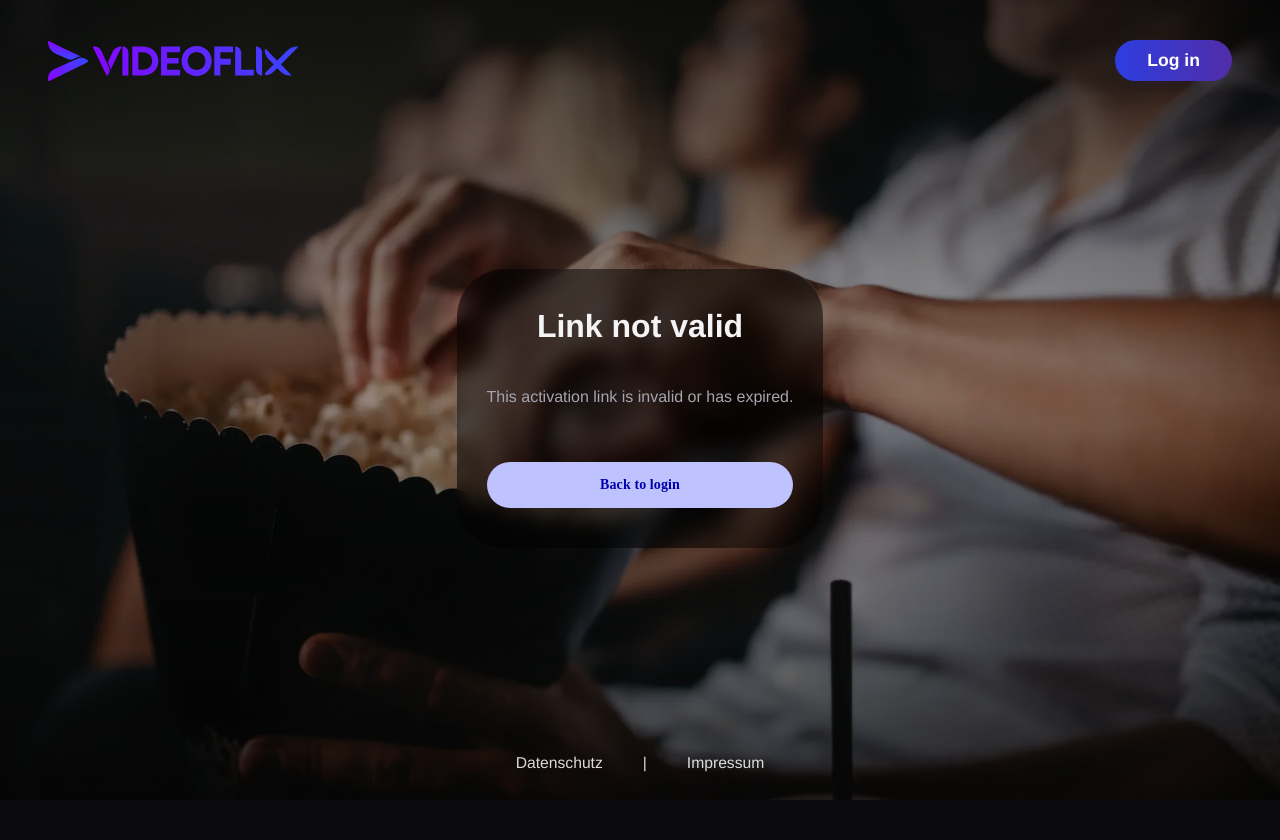
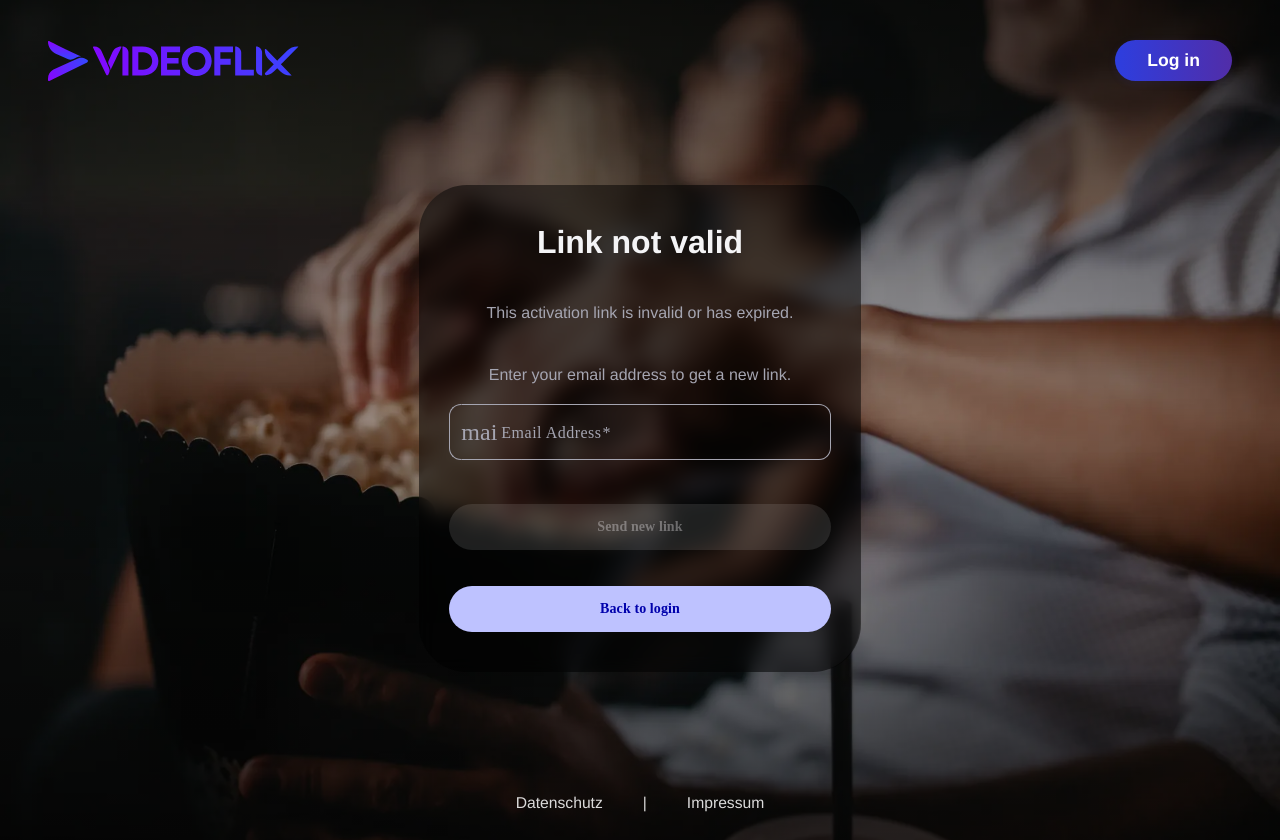
Before and after one commit to PhilippKlinger/videoflix-frontend, an Angular app: page /activate/1/1 in a window 1280 px wide. Before the commit the page ends 800 px from the top, so only its background shows below. Built offline with nearby package versions, Linux system fonts and the light colour scheme; no server answers; a web font is replaced by a local one.

Commit message:
feat: let users request a new activation link from the activation error page

```diff
--- a/src/app/authentication/activate/activate.component.html
+++ b/src/app/authentication/activate/activate.component.html
@@ -7,6 +7,28 @@
     } @else if (failed) {
       <h1>Link not valid</h1>
       <p class="subtitle">This activation link is invalid or has expired.</p>
+      @if (resent) {
+        <p class="subtitle" role="status">If this address needs activation, we have sent a new link.</p>
+      } @else {
+        <form [formGroup]="resendForm" (ngSubmit)="resend()">
+          <p class="subtitle">Enter your email address to get a new link.</p>
+          <mat-form-field appearance="outline" class="full-width">
+            <mat-label>Email Address</mat-label>
+            <input matInput type="email" formControlName="email" autocomplete="email" autocapitalize="off">
+            <mat-icon matPrefix>mail</mat-icon>
+            @if (resendForm.controls.email.hasError('email') && resendForm.controls.email.touched) {
+              <mat-error>Please enter a valid email</mat-error>
+            }
+          </mat-form-field>
+          @if (resendError) {
+            <p class="form-error" role="alert">Could not send a new link. Please try again in a moment.</p>
+          }
+          <button mat-flat-button color="primary" class="submit-btn" type="submit"
+            [disabled]="resendForm.invalid || loading">
+            Send new link
+          </button>
+        </form>
+      }
       <a mat-flat-button color="primary" class="submit-btn" routerLink="/login">Back to login</a>
     } @else {
       <div class="shape-loader-container">
--- a/src/app/authentication/activate/activate.component.ts
+++ b/src/app/authentication/activate/activate.component.ts
@@ -1,5 +1,6 @@
 import { Component, OnInit, inject, ChangeDetectionStrategy, DestroyRef } from '@angular/core';
 import { takeUntilDestroyed } from '@angular/core/rxjs-interop';
+import { FormBuilder, ReactiveFormsModule, Validators } from '@angular/forms';
 import { ActivatedRoute, RouterModule } from '@angular/router';
 import { switchMap } from 'rxjs';
 import { MaterialModule } from 'src/app/material/material.module';
@@ -10,7 +11,7 @@ import { ApiService } from 'src/app/services/api.service';
 @Component({
   selector: 'app-activate',
   standalone: true,
-  imports: [MaterialModule, AuthLayoutComponent, RouterModule],
+  imports: [ReactiveFormsModule, MaterialModule, AuthLayoutComponent, RouterModule],
   templateUrl: './activate.component.html',
   changeDetection: ChangeDetectionStrategy.Eager,
   styleUrls: ['../forgot-password/forgot-password.component.scss']
@@ -18,6 +19,14 @@ import { ApiService } from 'src/app/services/api.service';
 export class ActivateComponent implements OnInit {
   activated = false;
   failed = false;
+  loading = false;
+  resent = false;
+  resendError = false;
+
+  fb = inject(FormBuilder);
+  resendForm = this.fb.nonNullable.group({
+    email: ['', [Validators.required, Validators.email]],
+  });
 
   api = inject(ApiService);
   route = inject(ActivatedRoute);
@@ -32,4 +41,21 @@ export class ActivateComponent implements OnInit {
       error: () => this.failed = true
     });
   }
+
+  /** The endpoint answers neutrally, so the confirmation never tells whether the address has an account. */
+  resend(): void {
+    if (this.resendForm.invalid || this.loading) return;
+    this.loading = true;
+    this.resendError = false;
+    this.api.getNewActivationEmail(this.resendForm.getRawValue()).subscribe({
+      next: () => {
+        this.loading = false;
+        this.resent = true;
+      },
+      error: () => {
+        this.loading = false;
+        this.resendError = true;
+      }
+    });
+  }
 }
```
Also changed, not shown: 1 other file (tests, documents, lock files or other folders).
